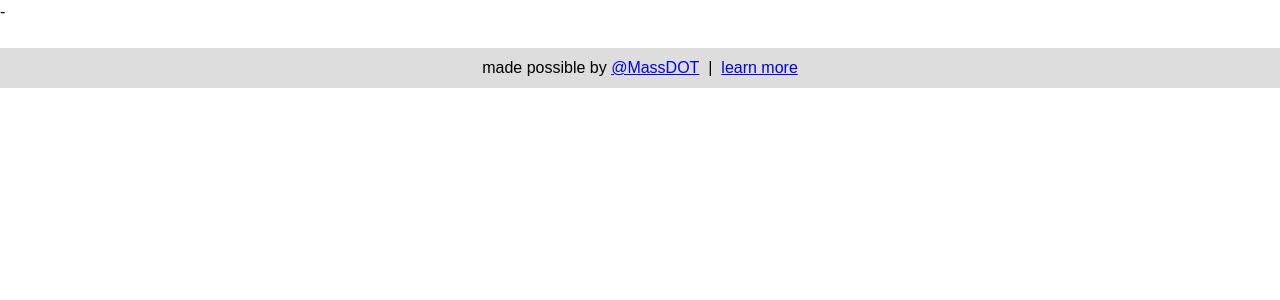
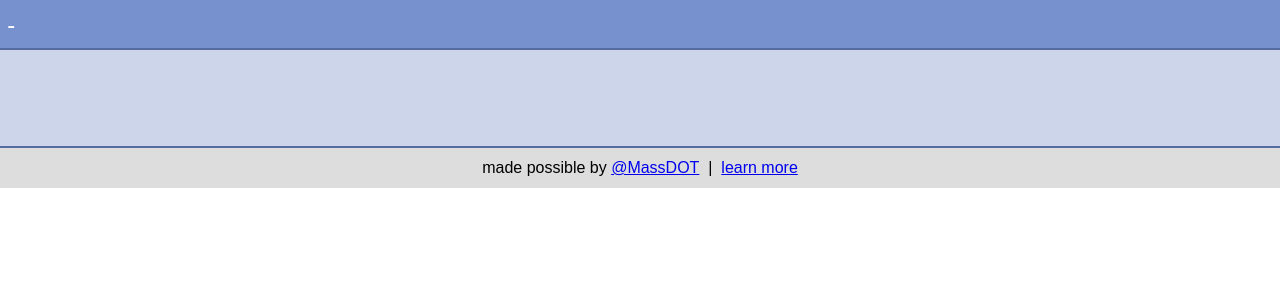
Before and after one commit to bustardcelly/massroute-flask, a Flask app: page /routes/1/destinations/1/stops/1 in a window 1280 px wide. Shown: the part 112-412 px from the top of the page. Run offline with Flask 2, Linux system fonts and the light colour scheme; data that the repository does not hold is empty.

Commit message:
styling and layout for web client.

```diff
--- a/massroute/templates/destination.html
+++ b/massroute/templates/destination.html
@@ -9,10 +9,10 @@
 {% endblock %}
 {% block content %}
 <div>
-  <p>{{ destination.destination.title }}</p>
+  <p class="destination-title">{{ destination.destination.title }}</p>
   <ul>
   {% for stop in destination.stops %}
-    <li data-stoptag="{{ stop.tag }}"><a href="/routes/{{ destination.route.tag }}/destinations/{{ destination.destination.tag }}/stops/{{ stop.tag }}">{{ stop.title }}</a></li>
+    <li class="routelist-item" data-stoptag="{{ stop.tag }}"><a href="/routes/{{ destination.route.tag }}/destinations/{{ destination.destination.tag }}/stops/{{ stop.tag }}">{{ stop.title }}</a></li>
   {% endfor %}
   </ul>
 </div>
--- a/massroute/templates/index.html
+++ b/massroute/templates/index.html
@@ -9,7 +9,10 @@
 {% block content %}
 <ul>
 {% for route in routes %}
-  <li data-routetag="{{ route.tag }}"><a href="/routes/{{ route.tag }}">{{ route.title }}</a></li>
+  <li class="routelist-item" data-routetag="{{ route.tag }}">
+    <img src="{{ url_for('static', filename='assets/graphics/bus_icon.png') }}" />
+    <a href="/routes/{{ route.tag }}">{{ route.title }}</a>
+  </li>
 {% endfor %}
 </ul>
 {% endblock %}
--- a/massroute/templates/predictions.html
+++ b/massroute/templates/predictions.html
@@ -8,14 +8,14 @@
 {% endblock %}
 {% block content %}
 <div>
-  <p>{{ predictions.routeTitle }} - {{ predictions.stopTitle }}</p>
+  <p class="destination-title">{{ predictions.routeTitle }} - {{ predictions.stopTitle }}</p>
   <ul>
   {% if predictions_list(predictions.predictions) %}
     {% for time in predictions.predictions %}
-    <li>{{ format_prediction(time.minutes, time.seconds) }}</li>
+    <li class="routelist-item">{{ format_prediction(time.minutes, time.seconds) }}</li>
     {% endfor %}
   {% else %}
-    <li>{{ format_prediction(predictions.predictions.minutes, predictions.predictions.seconds) }}</li>
+    <li class="routelist-item">{{ format_prediction(predictions.predictions.minutes, predictions.predictions.seconds) }}</li>
   </ul>
   {% endif %}
 </div>
--- a/massroute/templates/route.html
+++ b/massroute/templates/route.html
@@ -10,10 +10,10 @@
 {% block content %}
 {% for key in route.destinations %}
 <div>
-  <p>{{ key }}</p>
+  <p class="destination-title">{{ key }}</p>
   <ul>
   {% for item in route.destinations[key] %}
-    <li data-destinationtag="{{ item.tag }}"><a href="/routes/{{ route.route.tag }}/destinations/{{ item.tag }}">{{ item.title }}</a></li>
+    <li class="routelist-item" data-destinationtag="{{ item.tag }}"><a href="/routes/{{ route.route.tag }}/destinations/{{ item.tag }}">{{ item.title }}</a></li>
   {% endfor %}
   </ul>
 </div>
```
